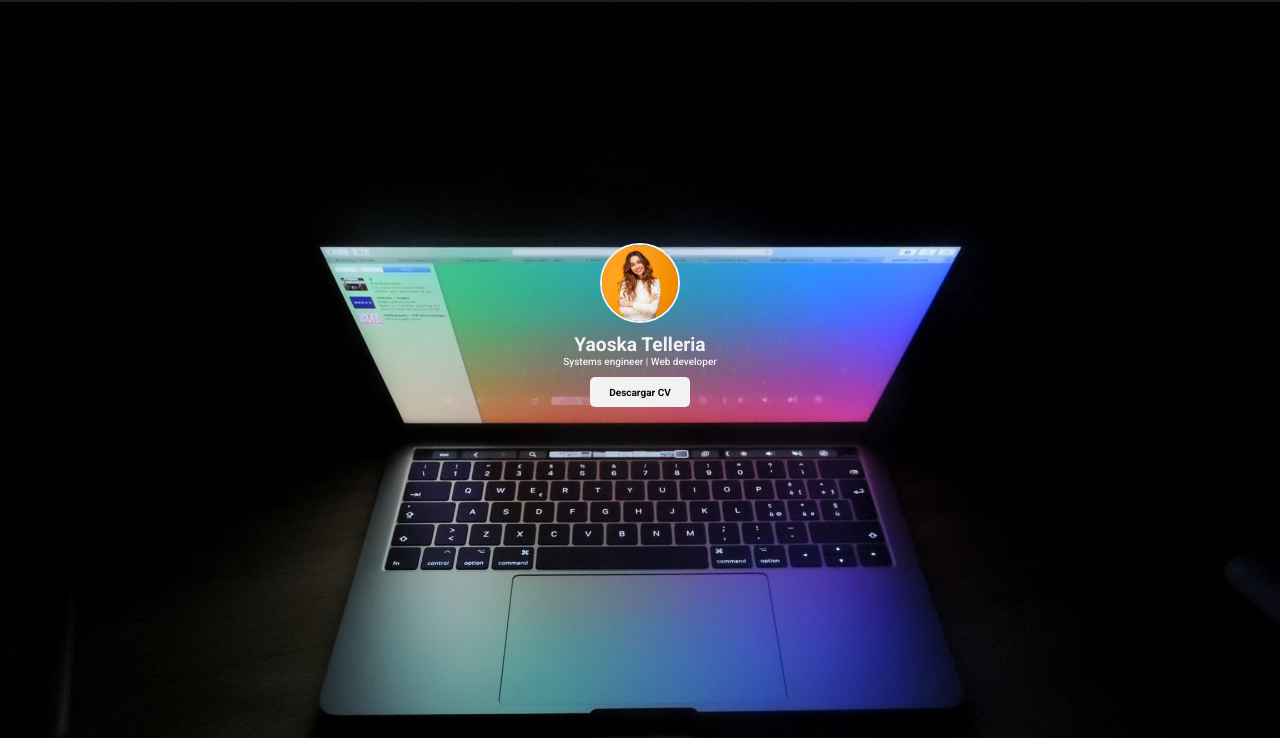
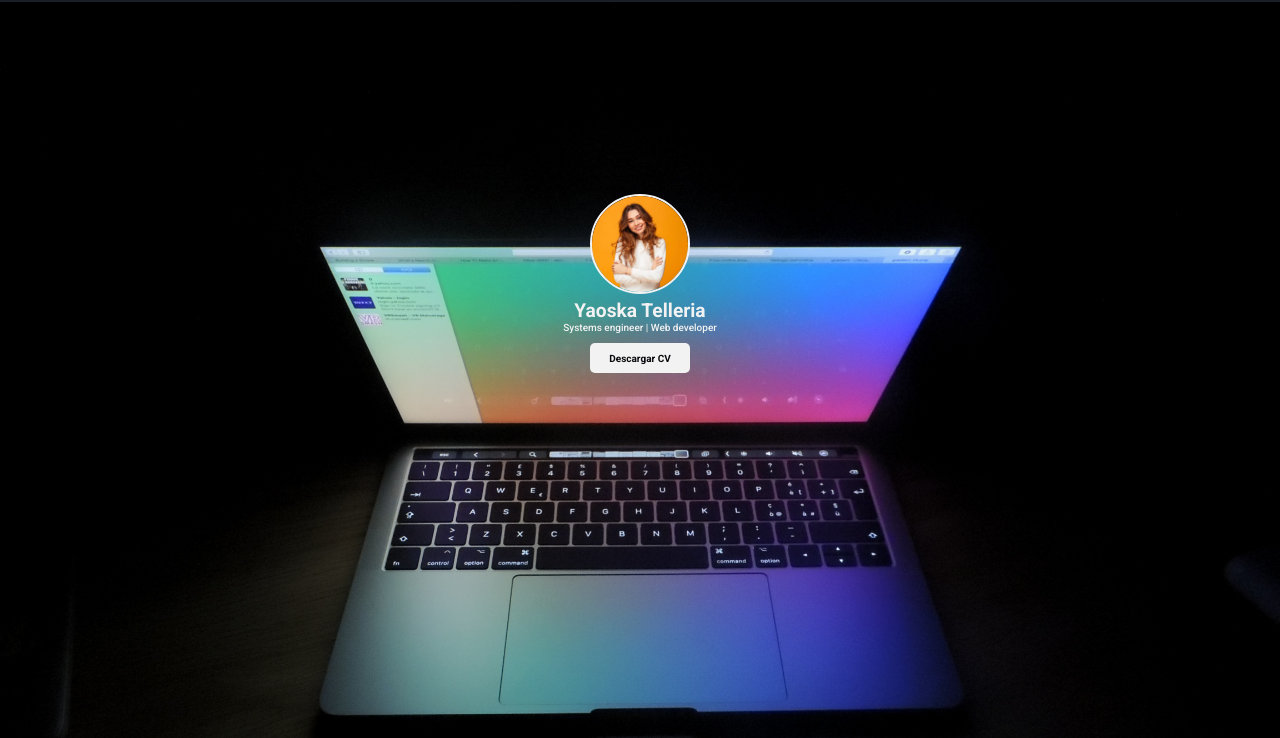
Before and after one commit to Yaho59/Portafolio, a plain HTML site: page index.html in a window 1280 px wide. Shown: the part 62-800 px from the top of the page. Drawn offline with Linux system fonts and the light colour scheme.

Commit message:
Aplicando estilos finales a la seccion del hero

```diff
--- a/css/style.css
+++ b/css/style.css
@@ -14,7 +14,7 @@
 body{
     font-family: 'Roboto', sans-serif;
     font-size: 62.5%;
-    /* background-color: var(--color-secondary); */
+    background-color: var(--color-secondary);
 }
 
 header{
@@ -38,12 +38,14 @@ header{
     text-decoration: none;
     color: var(--title-color);
     font-size: .7rem;
+    display: none;
 }
 
 .header-logo{
     font-family: 'Orbitron', sans-serif;
     font-weight: bold;
     font-size: .8rem;
+    text-shadow: 1px 1px 20px #4C5059;
 }
 
 /* Aca estan los estilos del hero */
@@ -55,12 +57,7 @@ header{
 }
 
 .image-container{
-    /* position: absolute; */
     width: 100%;
-    /* background-image: linear-gradient(100deg, #000000, #00000020), url('../assets/img/code.jpg');
-    background-position: center;
-    background-repeat: no-repeat;
-    background-size: cover;*/
 }
 
 .image-container img{
@@ -74,17 +71,17 @@ header{
     flex-direction: column;
     justify-content: center;
     place-items: center;
-    gap: 10px;
+    gap: 5px;
     text-align: center;
-    top: 25%;
+    top: 20%;
     left: 0;
     width: 100%;
     color: var(--title-color);
 }
 
 .image-information-container{
-    width: 80px;
-    height: 80px;
+    width: 100px;
+    height: 100px;
 }
 
 .image-information-container img{
```
